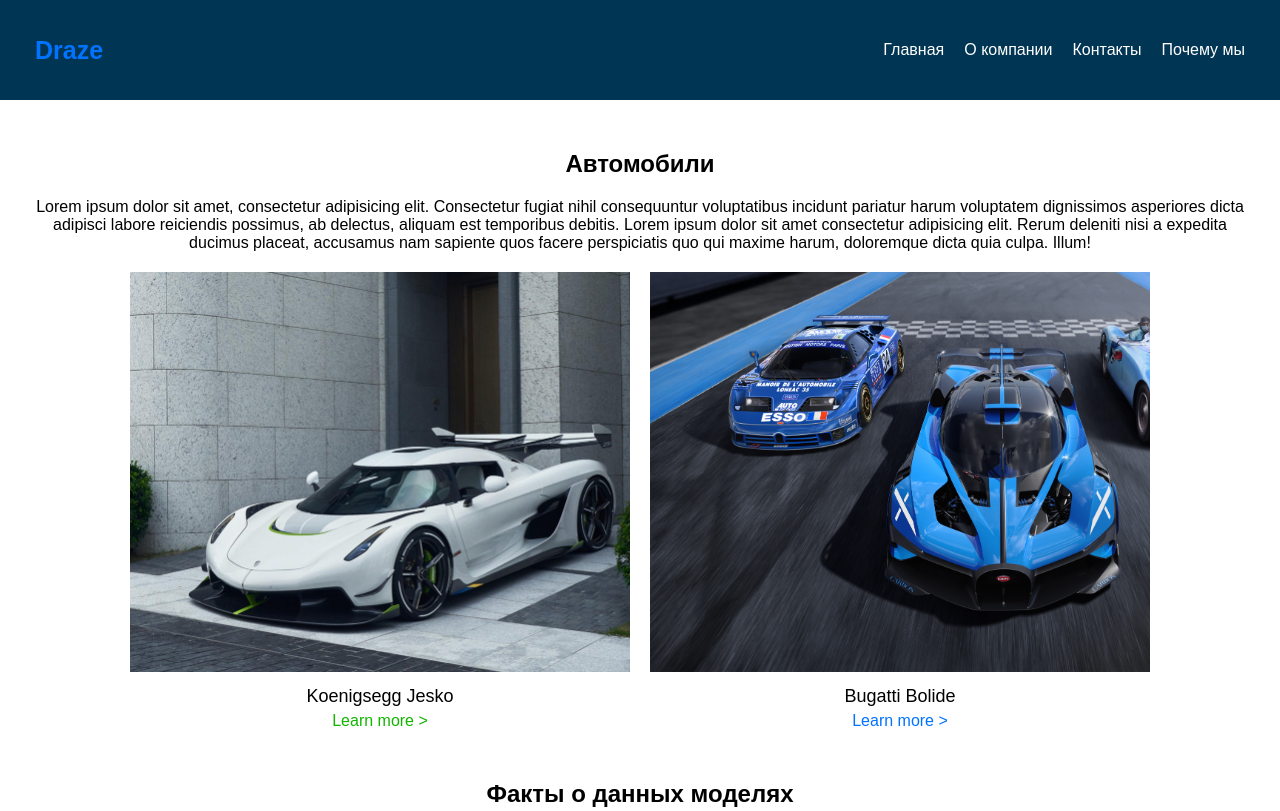
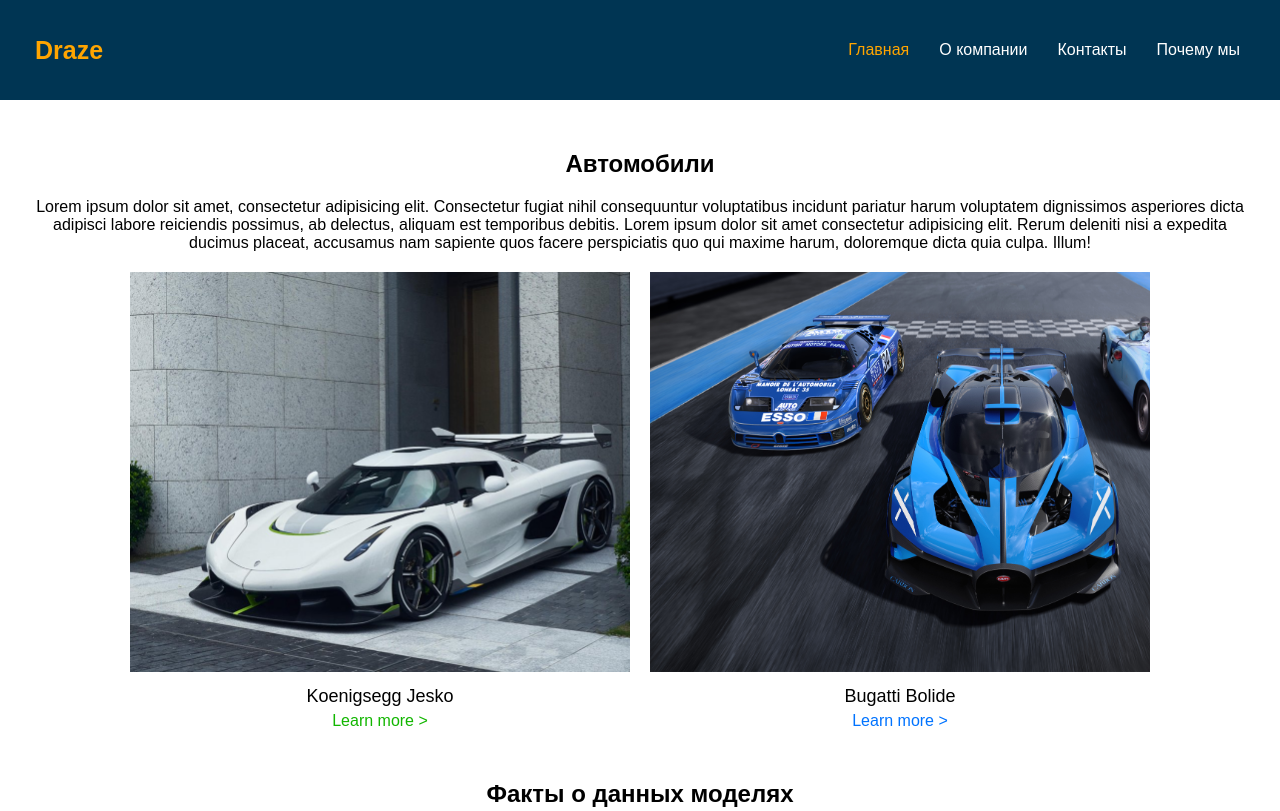
Before and after one commit to 00016817wiut/drazer.github.io, a plain HTML site: page index.html in a window 1280 px wide. Shown: the top 811 px of the page. Drawn offline with Linux system fonts and the light colour scheme.

Commit message:
Update style.css

```diff
--- a/assets/styles/style.css
+++ b/assets/styles/style.css
@@ -29,7 +29,7 @@
 	color: #fff;
 }
 .nav__logo {
-  color: #0073ff;
+	color: #ffa500;
 	font-size: 25px;
 	font-weight: 700;
 }
@@ -39,10 +39,14 @@
 }
 .nav__list-link {
 	color: #fff;
+	padding: 5px;
 	transition: 0.5s;
 }
 .nav__list-link:hover {
-  color: #0073ff;
+	color: #ffa500;
+}
+.nav__active {
+	color: #ffa500;
 }
 .automobiles {
 	margin-top: 50px;
```
Lines whose indentation alone changed are shown as unchanged.
